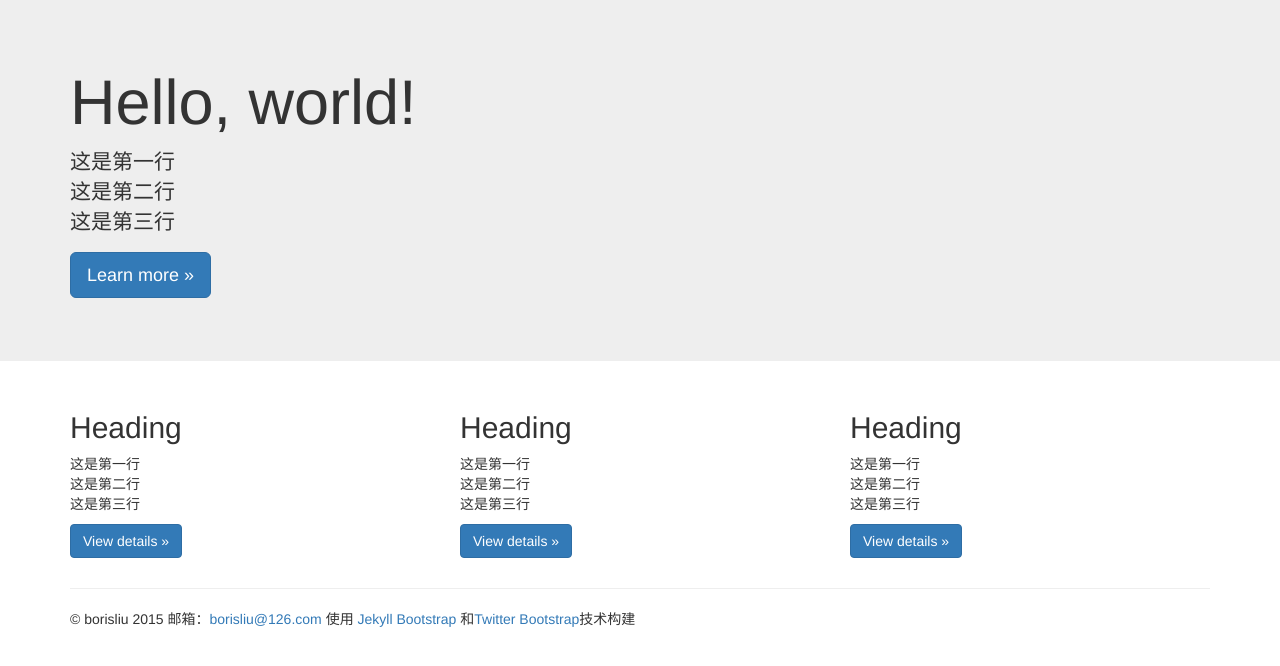
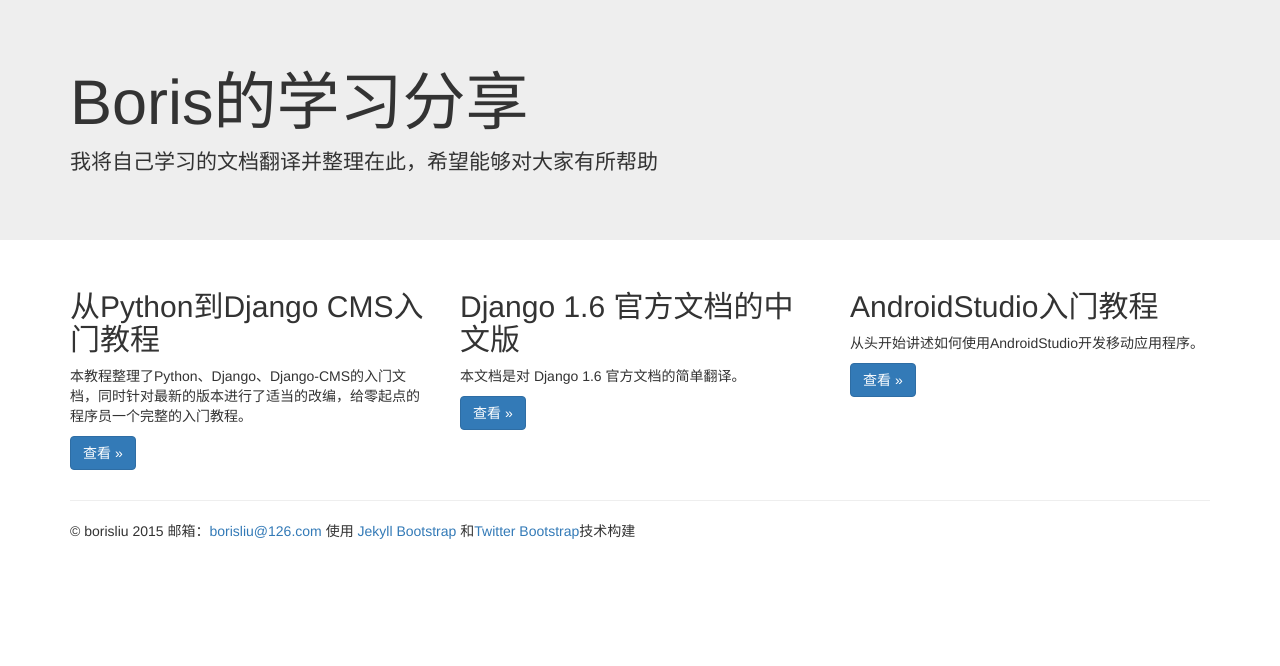
Before and after one commit to borisliu/borisliu.github.io, a Jekyll site: the page index.html, which Jekyll copies as it is, in a window 1280 px wide. Shown: the top 666 px of the page. Built offline with Jekyll 4.4.1, drawn with Linux system fonts in a browser that asks for light colours; nearby versions of some CDN libraries.

Commit message:
gitbook.io

```diff
--- a/index.html
+++ b/index.html
@@ -7,7 +7,7 @@
     <meta name="description" content="">
     <meta name="author" content="">
 
-    <title>Boris的自我学习网站</title>
+    <title>Boris的个人学习网站</title>
 
     <!-- Bootstrap core CSS -->
     <link href="http://cdn.bootcss.com/bootstrap/3.3.2/css/bootstrap.min.css" rel="stylesheet">
@@ -24,11 +24,8 @@
     <!-- Main jumbotron for a primary marketing message or call to action -->
     <div class="jumbotron">
       <div class="container">
-        <h1>Hello, world!</h1>
-        <p>这是第一行<br>
-        这是第二行<br>
-        这是第三行</p>
-        <p><a class="btn btn-primary btn-lg" href="#" role="button">Learn more &raquo;</a></p>
+        <h1>Boris的学习分享</h1>
+        <p>我将自己学习的文档翻译并整理在此，希望能够对大家有所帮助</p>
       </div>
     </div>
 
@@ -36,25 +33,19 @@
       <!-- Example row of columns -->
       <div class="row">
         <div class="col-md-4">
-          <h2>Heading</h2>
-        <p>这是第一行<br>
-        这是第二行<br>
-        这是第三行</p>
-          <p><a class="btn btn-primary" href="#" role="button">View details &raquo;</a></p>
+          <h2>从Python到Django CMS入门教程</h2>
+        <p>本教程整理了Python、Django、Django-CMS的入门文档，同时针对最新的版本进行了适当的改编，给零起点的程序员一个完整的入门教程。</p>
+          <p><a class="btn btn-primary" href="http://borisliu.viewdocs.io/from-python-to-django-cms/" role="button">查看 &raquo;</a></p>
         </div>
         <div class="col-md-4">
-          <h2>Heading</h2>
-        <p>这是第一行<br>
-        这是第二行<br>
-        这是第三行</p>
-          <p><a class="btn btn-primary" href="#" role="button">View details &raquo;</a></p>
+          <h2>Django 1.6 官方文档的中文版</h2>
+        <p>本文档是对 Django 1.6 官方文档的简单翻译。</p>
+          <p><a class="btn btn-primary" href="https://django-chinese-docs.readthedocs.org/en/latest/" role="button">查看 &raquo;</a></p>
        </div>
         <div class="col-md-4">
-          <h2>Heading</h2>
-        <p>这是第一行<br>
-        这是第二行<br>
-        这是第三行</p>
-        <a class="btn btn-primary" href="#" role="button">View details &raquo;</a></p>
+          <h2>AndroidStudio入门教程</h2>
+        <p>从头开始讲述如何使用AndroidStudio开发移动应用程序。</p>
+        <a class="btn btn-primary" href="http://borisliu.gitbooks.io/android-tutorial/content/" role="button">查看 &raquo;</a></p>
         </div>
       </div>
 
```
Also changed, not shown: 1 other file.
